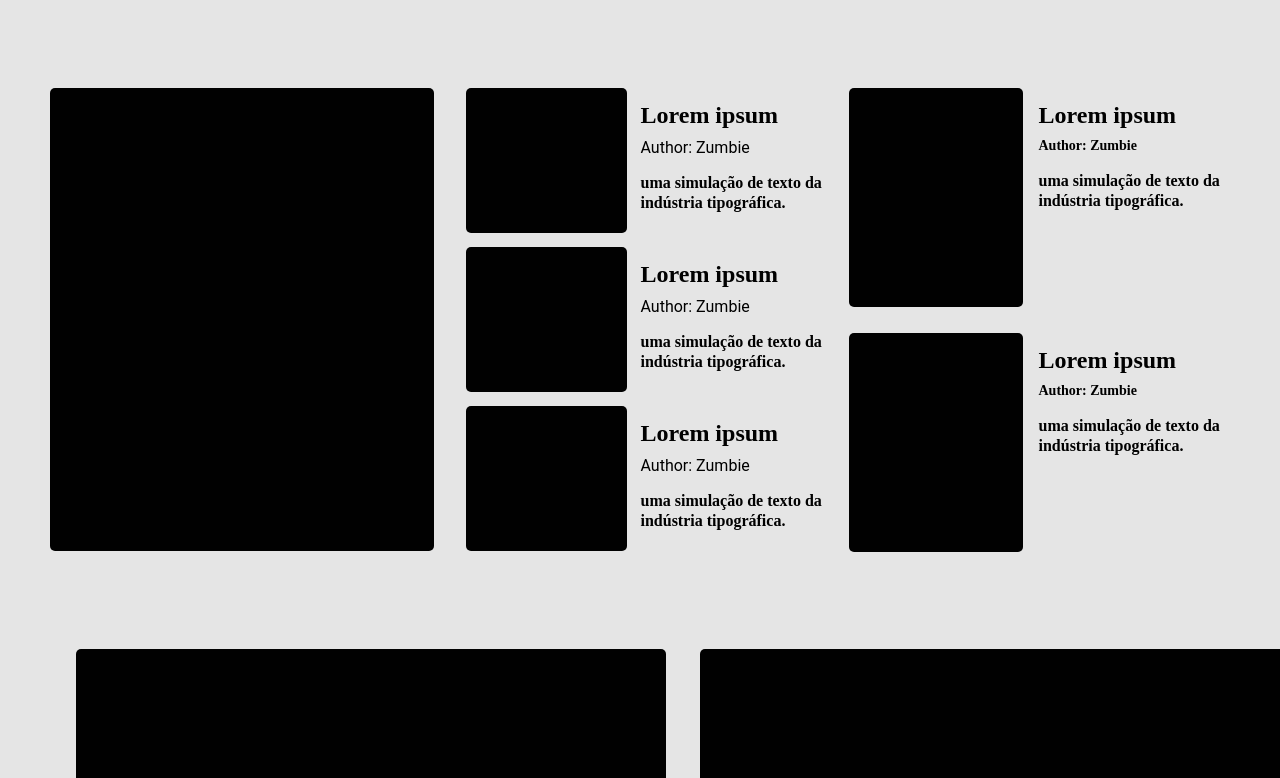
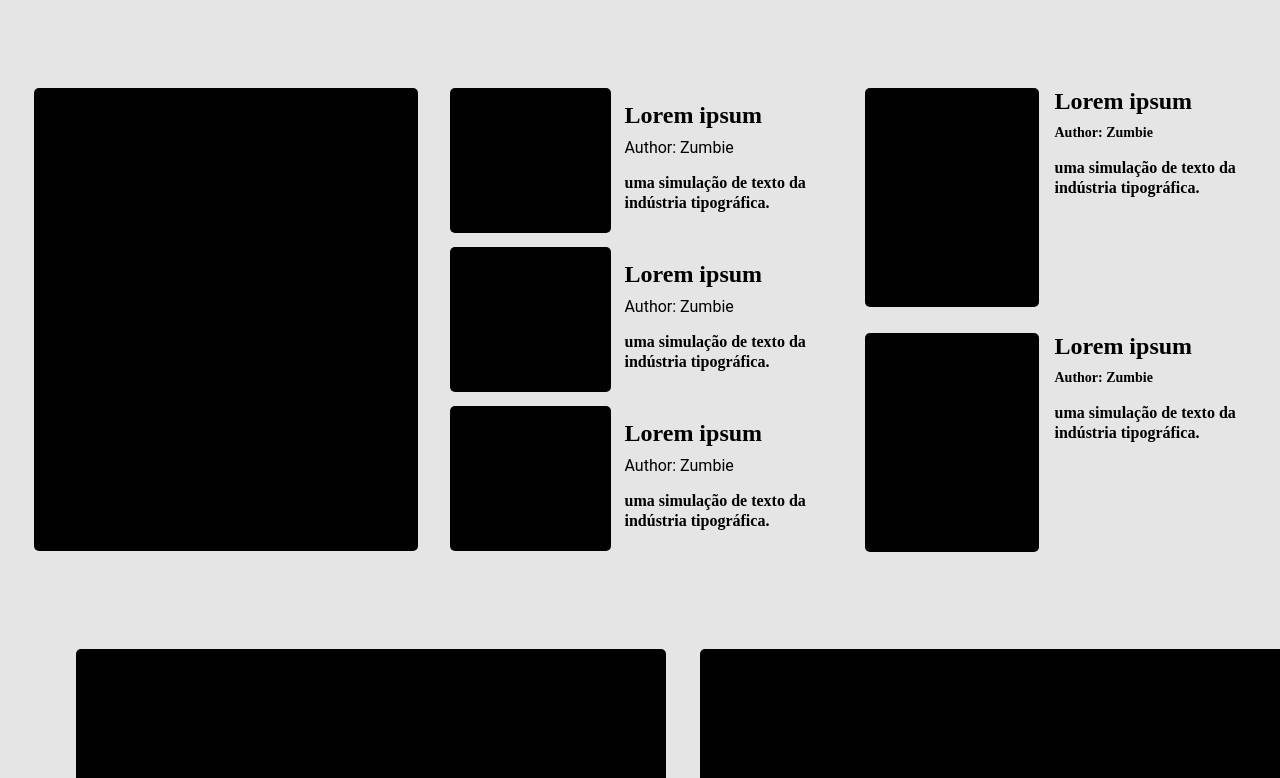
Before and after one commit to RamonMontanari/layout-com-flex-box, a plain HTML site: page index.html in a window 1280 px wide. Shown: the part 484-1262 px from the top of the page. Drawn offline with Linux system fonts and the light colour scheme.

Commit message:
Update index.html

```diff
--- a/index.html
+++ b/index.html
@@ -62,7 +62,7 @@
           <article class="rectangle-2"></article>
         </div>
 
-        <div>
+        <div class="fix">
           <article class="middle-three">
             <div class="rectangle-3"></div>
             <div class="co-author">
@@ -101,7 +101,7 @@
           <article class="solo-second">
             <div class="rectangle-4"></div>
             <div class="solo">
-              <label class="label2">Lorem ipsum</label>
+              <label class="label3">Lorem ipsum</label>
               <span>Author: Zumbie</span>
               <p>
                 uma simulação de texto da indústria tipográfica.
@@ -112,7 +112,7 @@
           <article class="solo-second">
             <div class="rectangle-4"></div>
             <div class="solo">
-              <label class="label2">Lorem ipsum</label>
+              <label class="label3">Lorem ipsum</label>
               <span>Author: Zumbie</span>
               <p>
                 uma simulação de texto da indústria tipográfica.
```
